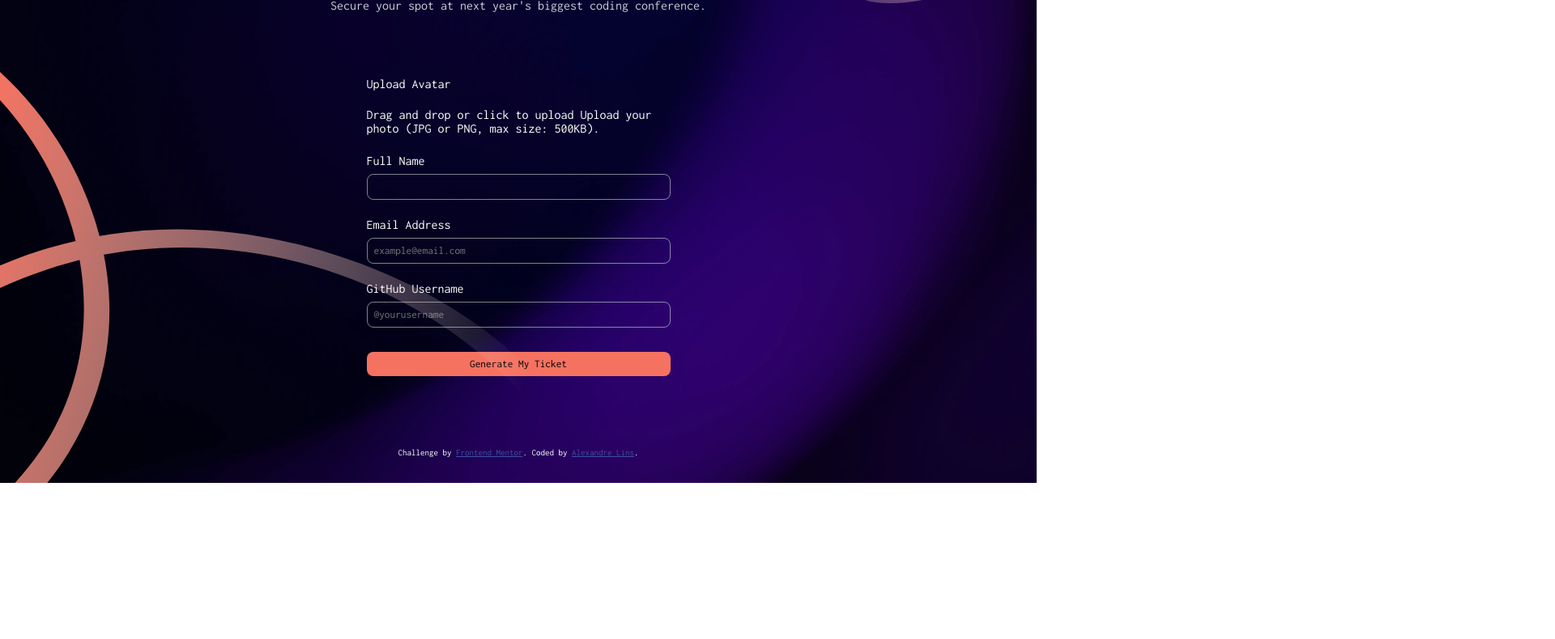
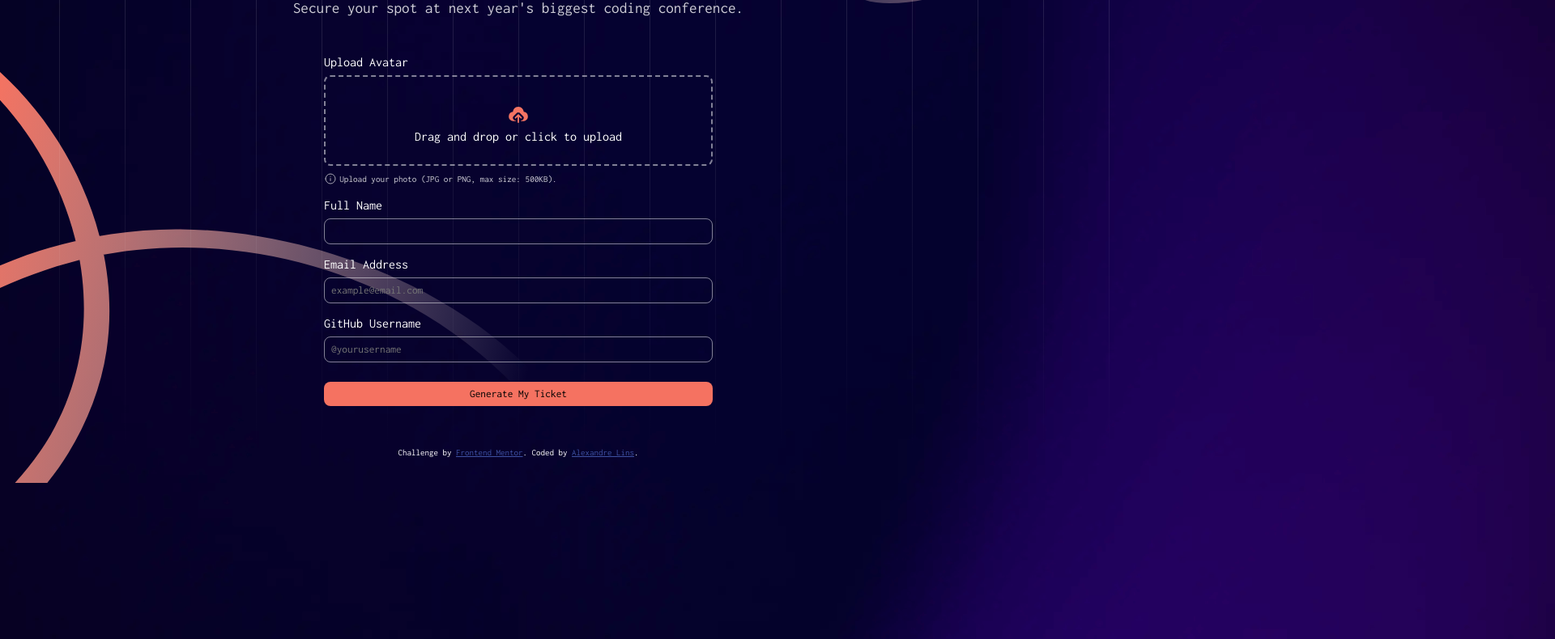
Before and after one commit to aslinsjr/conference-ticket-generator-main, a plain HTML site: page index.html in a window 1280 px wide. Shown: the part 203-993 px from the top of the page at 81% size, 1920 px wide, since content can reach past the window. Before the commit the page ends 800 px from the top, so only its background shows below. Drawn offline with Linux system fonts and the light colour scheme.

Commit message:
General Updates

```diff
--- a/index.html
+++ b/index.html
@@ -20,8 +20,9 @@
   <img id="background" src="/assets/images/background-desktop.png" alt="">
   <img class="line" id="line-top" src="/assets/images/pattern-squiggly-line-top.svg" alt="">
   <img class="line" id="line-bottom" src="/assets/images/pattern-squiggly-line-bottom.svg" alt="">
+  <img class="line" src="/assets/images/pattern-lines.svg" alt="">
   <div class="container">
-    <div class="logo">
+    <div class="logo" id="top">
       <img src="/assets/images/logo-mark.svg" alt="">
       <h2>Coding Conf</h2>
     </div>
@@ -32,9 +33,12 @@
     <form>
       <div class="form-control">
         <label for="photo">Upload Avatar</label>
-        <input name="photo" type="file" accept="image/*">
-        Drag and drop or click to upload
-        Upload your photo (JPG or PNG, max size: 500KB).
+        <div class="inner-input">
+          <input name="photo" type="file" accept="image/*">
+          <img src="/assets/images/icon-upload.svg" alt="">
+          <p>Drag and drop or click to upload</p>
+        </div>
+        <span id="upload-info"><img src="/assets/images/icon-info.svg" alt="">Upload your photo (JPG or PNG, max size: 500KB).</span>
       </div>
       <div class="form-control">
         <label for="name">Full Name</label>
--- a/style.css
+++ b/style.css
@@ -13,11 +13,10 @@ body {
     flex-direction: column;
     align-items: center;
     justify-content: space-between;
+    overflow: hidden;
 }
 
 #background {
-    width: 100%;
-    height: 100%;
     position: absolute;
     z-index: -1;
 }
@@ -44,7 +43,9 @@ body {
     display: flex;
     flex-direction: column;
     align-items: center;
-    justify-content: space-between;
+    justify-content: center;
+    position: relative;
+    gap: 3rem;
 }
 
 .logo {
@@ -52,6 +53,11 @@ body {
     align-items: center;
     justify-content: center;
     gap: 0.5rem;
+}
+
+#top {
+    position: absolute;
+    top: 2rem;
 }
 
 .logo img {
@@ -65,17 +71,18 @@ body {
 header {
     max-width: 45%;
     text-align: center;
+    font-size: 1.5rem;
 }
 
 header p {
+    font-size: 1.2rem;
     opacity: 0.8;
     margin-top: 1rem;
 }
 
 form {
-    width: 375px;
-    height: 50vh;
     display: grid;
+    gap: 1rem;
     align-items: center;
     justify-content: center;
 }
@@ -85,9 +92,8 @@ form {
     flex-direction: column;
 }
 
-input[type="file"] {
-    opacity: 0;
-    cursor: pointer;
+input {
+    width: 30rem;
 }
 
 input[type="text"] {
@@ -108,6 +114,36 @@ input[type="submit"] {
     cursor: pointer;
 }
 
+.inner-input {
+    width: 100%;
+    height: 7rem;
+    border: 0.17rem dashed rgba(255, 255, 255, 0.5);
+    border-radius: 0.5rem;
+    text-align: center;
+    position: relative;
+    margin: 0.5rem 0;
+}
+
+.inner-input input {
+    opacity: 0;
+    cursor: pointer;
+    position: absolute;
+    top: 2rem;
+    left: 0;
+}
+
+.inner-input img {
+    margin-top: 2rem;
+}
+
+#upload-info {
+    display: flex;
+    align-items: center;
+    gap: 0.2rem;
+    font-size: 0.7rem;
+    opacity: 0.8;
+}
+
 #ticket {
     position: relative;
     margin: 1rem 0;
@@ -116,8 +152,22 @@ input[type="submit"] {
 .attribution {
     font-size: 11px;
     text-align: center;
-  }
+    position: absolute;
+    bottom: 2rem;
+}
 
-  .attribution a {
+.attribution a {
     color: hsl(228, 45%, 44%);
-  }
+}
+
+@media screen and (max-width: 1200px) {
+    body {
+        height: fit-content;
+        justify-content: space-between;
+    }
+
+    #top,
+    .attribution {
+        position: inherit;
+    }
+}
```
